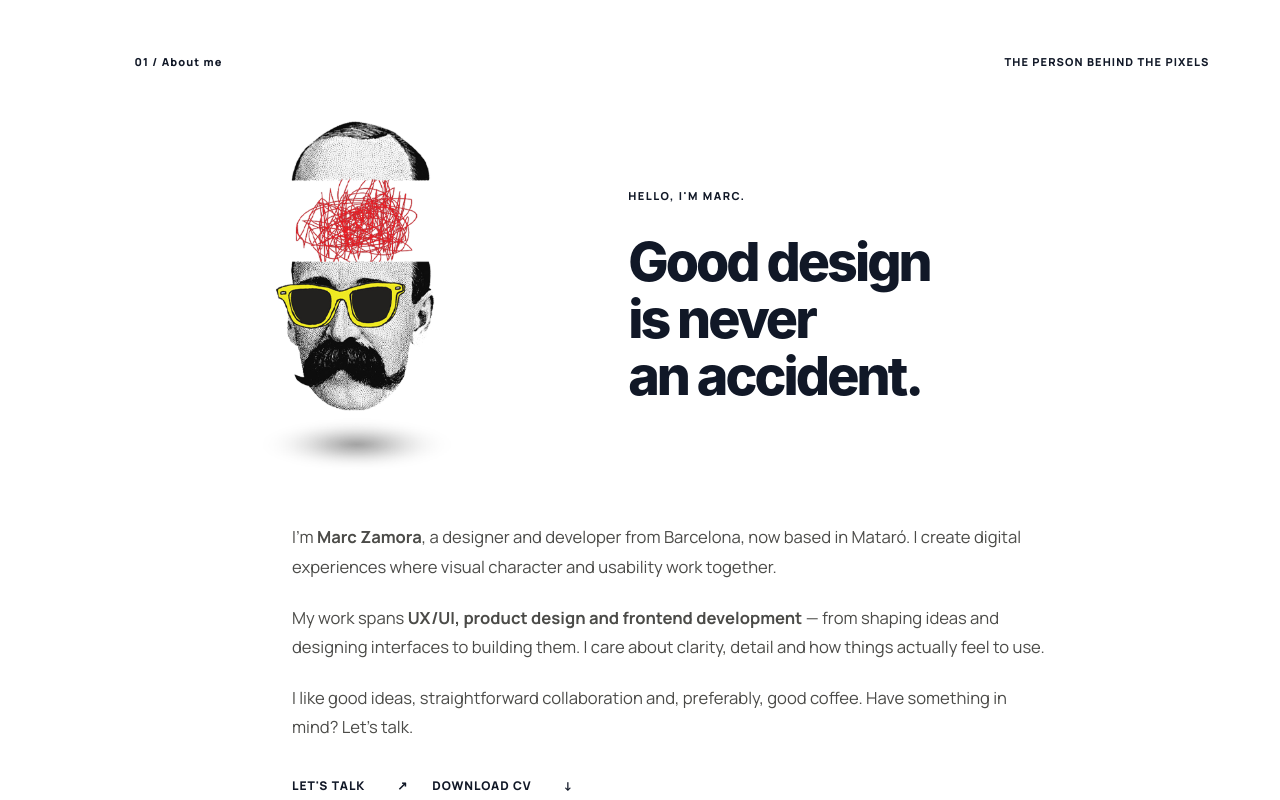
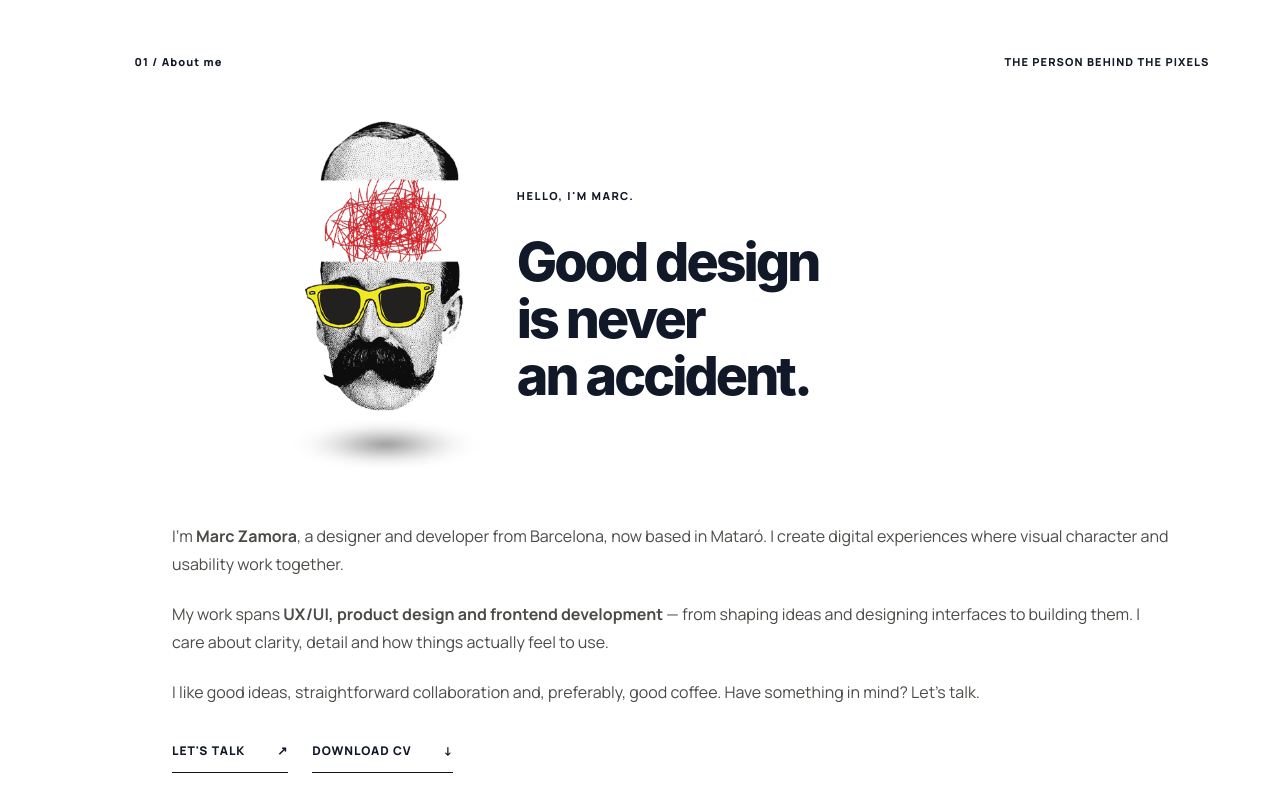
Before and after one commit to xinaski/xinaski-design, a Vue app: page / in a window 1280 px wide. Shown: the part 860-1660 px from the top of the page. Built offline with nearby package versions, Linux system fonts and the light colour scheme; a web font is replaced by a local one.

Commit message:
Tighten About portrait-title gap and widen copy container

```diff
--- a/src/style.css
+++ b/src/style.css
@@ -319,3 +319,25 @@ a:focus-visible, button:focus-visible { outline: 2px solid var(--ink); outline-o
  .about-section .about-copy h2 { font-size:clamp(36px,8.7vw,55px); }
  .about-section .about-details { grid-column:1; }
 }
+
+
+/* About alignment per approved reference: tighter portrait/title and wider copy. */
+.about-section .about-grid {
+  grid-template-columns:minmax(0,.68fr) minmax(0,1.32fr);
+  column-gap:clamp(12px,2vw,32px);
+  row-gap:clamp(32px,4vw,58px);
+}
+.about-section .about-visual { justify-content:flex-end; }
+.about-section .about-visual img { max-height:350px; width:100%; object-position:right center; }
+.about-section .about-details { width:min(100%,1000px); max-width:1000px; }
+.about-section .about-details .about-description { max-width:100%; font-size:clamp(15px,1.25vw,18px); line-height:1.75; }
+.about-section .about-details .about-actions { max-width:100%; }
+@media(max-width:900px) and (min-width:641px) {
+ .about-section .about-grid { grid-template-columns:minmax(0,.72fr) minmax(0,1.28fr); column-gap:18px; }
+}
+@media(max-width:640px) {
+ .about-section .about-grid { grid-template-columns:1fr; row-gap:28px; }
+ .about-section .about-visual { justify-content:center; }
+ .about-section .about-visual img { max-height:310px; object-position:center; }
+ .about-section .about-details { width:100%; }
+}
```
